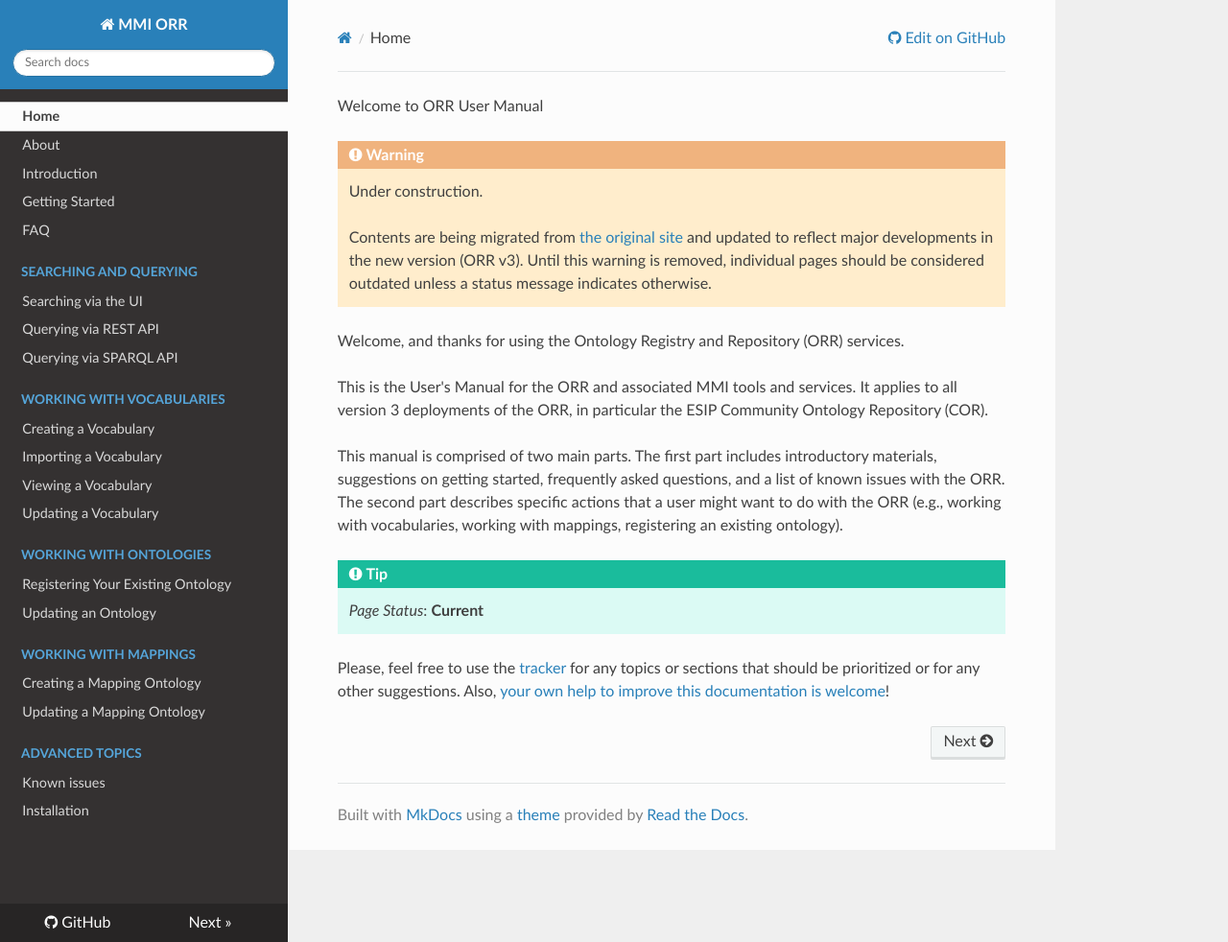
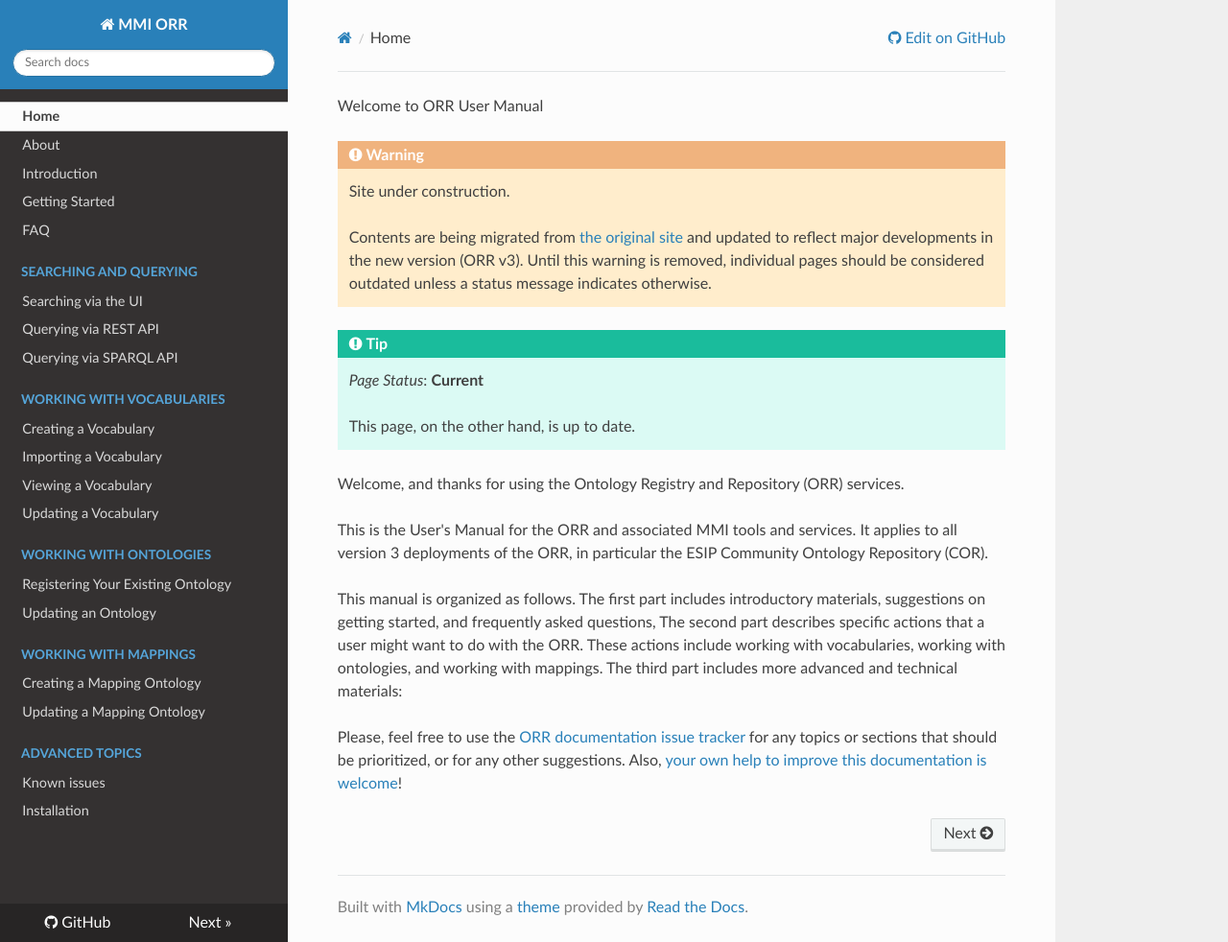
Before and after one commit to mmisw/mmiorr-docs, an MkDocs documentation site: the page built from docs/index.md, in a window 1280 px wide and 982 px high. Shown: the whole window at 96% size. Built offline with MkDocs 1.6.1, drawn with Linux system fonts in a browser that asks for light colours; nearby versions of some CDN libraries; old or Windows-style settings are respelled for this version of MkDocs.

Commit message:
all cleaned up

```diff
--- a/docs/index.md
+++ b/docs/index.md
@@ -1,26 +1,29 @@
 Welcome to ORR User Manual
 
 !!! warning
-    Under construction.
+    Site under construction.
 
     Contents are being migrated from [the original site](https://marinemetadata.org/mmiorrusrman)
     and updated to reflect major developments in the new version (ORR v3). Until this warning is removed,
     individual pages should be considered outdated unless a status message indicates otherwise.
+
+!!! tip
+    _Page Status_: **Current**
+
+    This page, on the other hand, is up to date.
 
 Welcome, and thanks for using the Ontology Registry and Repository (ORR) services.
 
 This is the User's Manual for the ORR and associated MMI tools and services.
 It applies to all version 3 deployments of the ORR, in particular the ESIP Community Ontology Repository (COR).
 
-This manual is comprised of two main parts.
-The first part includes introductory materials, suggestions on getting started, frequently asked questions,
-and a list of known issues with the ORR.  The second part describes specific actions that a user might want
-to do with the ORR (e.g., working with vocabularies, working with mappings, registering an existing ontology).
+This manual is organized as follows.
+The first part includes introductory materials, suggestions on getting started, and frequently asked questions,
+The second part describes specific actions that a user might want to do with the ORR.
+These actions include working with vocabularies, working with ontologies, and working with mappings.
+The third part includes more advanced and technical materials:
 
-!!! tip
-    _Page Status_: **Current**
-
-Please, feel free to use the [tracker](https://github.com/mmisw/mmiorr-docs/issues)
-for any topics or sections that should be prioritized or for any other suggestions.
+Please, feel free to use the [ORR documentation issue tracker](https://github.com/mmisw/mmiorr-docs/issues)
+for any topics or sections that should be prioritized, or for any other suggestions.
 Also, [your own help to improve this documentation is welcome](
 https://github.com/mmisw/mmiorr-docs/blob/master/CONTRIBUTING.md)!
```
